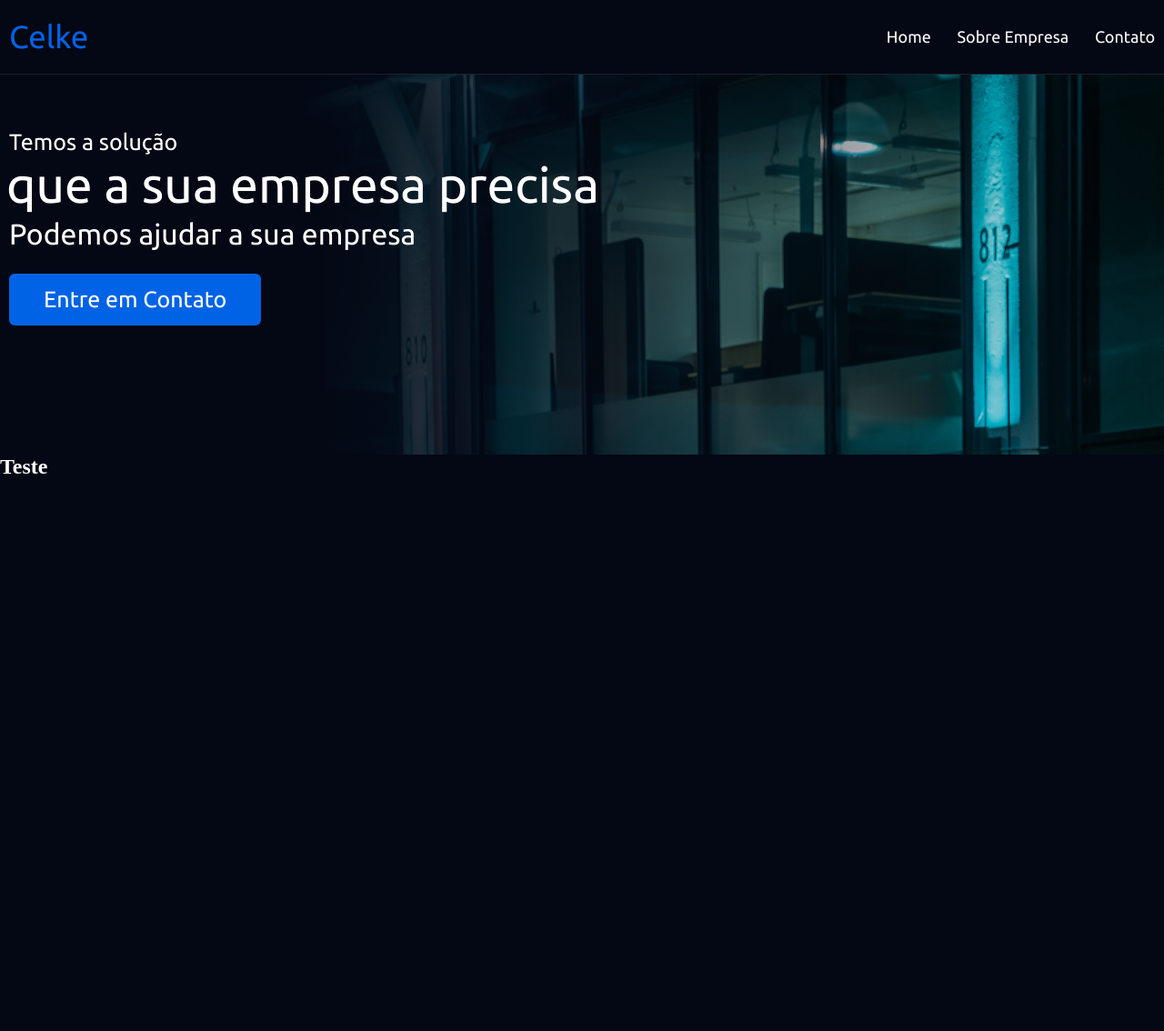
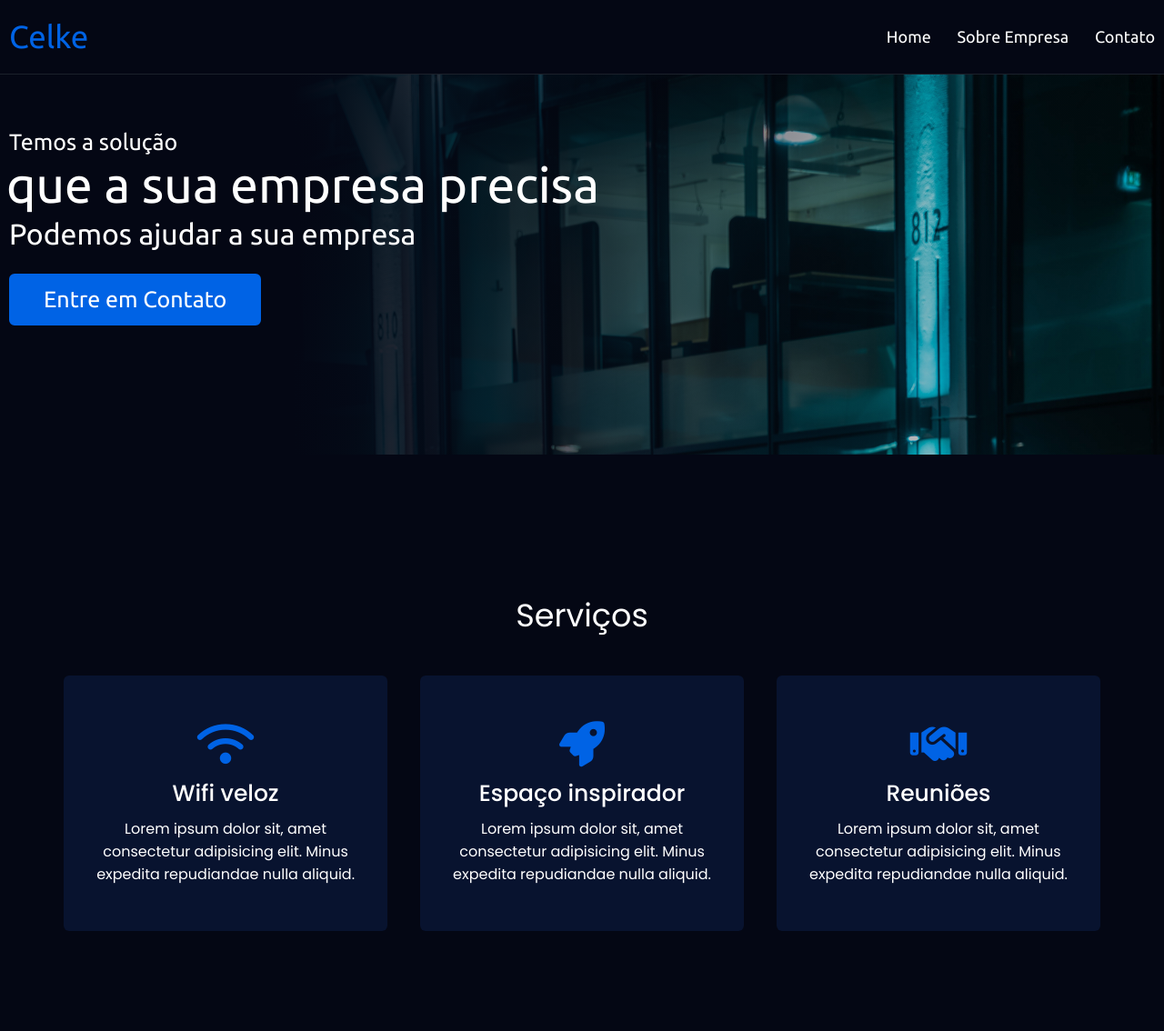
Before and after one commit to WallaceHerlon/udemy-desenvolvimento-web, a PHP site: page / in a window 1280 px wide. Shown: the whole page at 91% size. Before the commit the page ends 521 px from the top, so only its background shows below. Run offline with PHP 8.4, Linux system fonts and the light colour scheme.

Commit message:
Projeto 01: site_layout - Área de serviços, página inicial

```diff
--- a/projetos/01_layout_site/css/stayle.css
+++ b/projetos/01_layout_site/css/stayle.css
@@ -161,7 +161,80 @@
     transition: all 0.3s ease;
 }
 
-.top .top-content a:hover{
+.top .top-content a:hover {
     color: var(--active-color);
     background: none;
 }
+
+.services {
+    color: var(--site-color);
+    background-color: var(--main-color);
+    font-family: 'Poppins', sans-serif;
+    margin: 60px;
+}
+
+.services .title {
+    text-align: center;
+    margin: 40px 0;
+    font-weight: 400;
+    font-size: 35px;
+}
+
+.services .serv-content {
+    display: flex;
+    flex-wrap: wrap;
+    align-items: center;
+    justify-content: space-between;
+}
+
+.services .serv-content .card {
+    width: calc(33% - 20px);
+    background: var(--first-color);
+    text-align: center;
+    border-radius: 6px;
+    padding: 50px 25px;
+    cursor: pointer;
+    transition: all 0.3s ease;
+}
+
+.services .serv-content .card:hover {
+    background: var(--active-color);
+
+}
+
+.services .serv-content .card i {
+    font-size: 50px;
+    color: var(--active-color);
+    transition: all 0.3s ease;
+}
+
+.services .serv-content .card .box {
+    transition: all 0.3s ease;
+}
+
+.services .serv-content .card:hover .box {
+    transform: scale(1.05);
+}
+
+.services .serv-content .card:hover i {
+    color: var(--site-color);
+}
+
+.services .serv-content .card .text {
+    font-size: 25px;
+    font-weight: 500;
+    margin: 10px 0 7px 0;
+}
+
+@media(max-width: 947px) {
+    .services .serv-content .card {
+        width: calc(50% - 10px);
+        margin-bottom: 20px;
+    }
+}
+
+@media(max-width: 690px) {
+    .services .serv-content .card {
+        width: 100%;
+    }
+}
--- a/projetos/01_layout_site/index.html
+++ b/projetos/01_layout_site/index.html
@@ -1,5 +1,6 @@
 <!DOCTYPE html>
 <html lang="pt-br">
+
 <head>
     <meta charset="UTF-8">
     <meta http-equiv="X-UA-Compatible" content="IE=edge">
@@ -10,6 +11,7 @@
     <title>Layout site</title>
 
 </head>
+
 <body>
     <nav class="navbar">
         <div class="max-width">
@@ -38,8 +40,39 @@
         </div>
     </section>
 
-        <h2>Teste</h2><br>
+    <section class="services">
+        <div class="max-width">
+            <h2 class="title">Serviços</h2>
+            <div class="serv-content">
+                <div class="card">
+                    <div class="box">
+                        <i class="fa-solid fa-wifi"></i>
+                        <div class="text">Wifi veloz</div>
+                        <p>Lorem ipsum dolor sit, amet consectetur adipisicing elit. Minus expedita repudiandae nulla
+                            aliquid.</p>
+                    </div>
+                </div>
+                <div class="card">
+                    <div class="box">
+                        <i class="fa-solid fa-rocket"></i>
+                        <div class="text">Espaço inspirador</div>
+                        <p>Lorem ipsum dolor sit, amet consectetur adipisicing elit. Minus expedita repudiandae nulla
+                            aliquid.</p>
+                    </div>
+                </div>
+                <div class="card">
+                    <div class="box">
+                        <i class="fa-solid fa-handshake"></i>
+                        <div class="text">Reuniões</div>
+                        <p>Lorem ipsum dolor sit, amet consectetur adipisicing elit. Minus expedita repudiandae nulla
+                            aliquid.</p>
+                    </div>
+                </div>
+            </div>
+        </div>
+    </section>
 
     <script src="./js/javascript.js"></script>
 </body>
+
 </html>
```
Lines whose indentation alone changed are shown as unchanged.
